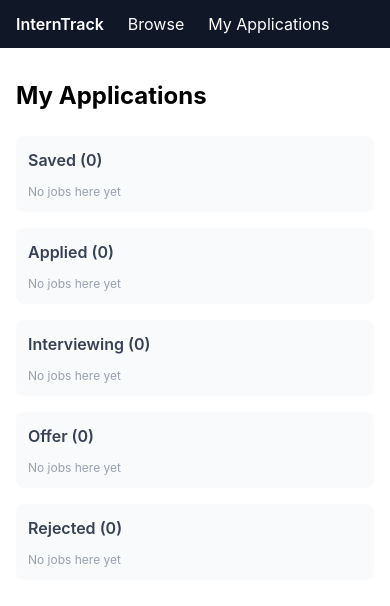
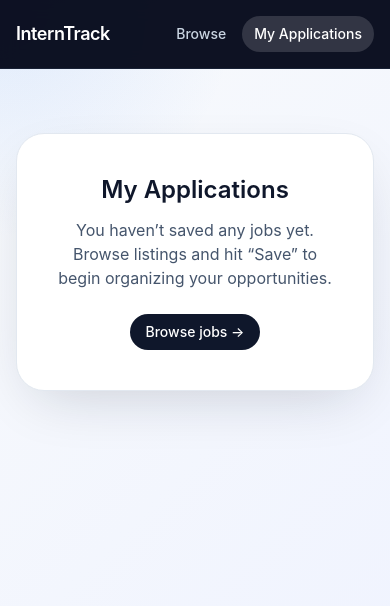
Before and after one commit to MS-Ihsaan/intern-tracker, a React (Vite) app: page /tracker in a window 390 px wide. Shown: the top 606 px of the page. Built offline with nearby package versions, Linux system fonts and the light colour scheme.

Commit message:
Add empty states, mobile scroll layout, and accessibility improvements

```diff
--- a/package.json
+++ b/package.json
@@ -13,7 +13,8 @@
     "@tailwindcss/vite": "^4.3.2",
     "axios": "^1.18.1",
     "react": "^19.2.7",
-    "react-dom": "^19.2.7"
+    "react-dom": "^19.2.7",
+    "react-router-dom": "^7.18.1"
   },
   "devDependencies": {
     "@eslint/js": "^10.0.1",
--- a/src/App.jsx
+++ b/src/App.jsx
@@ -1,20 +1,40 @@
-import { BrowserRouter, Routes, Route, Link } from "react-router-dom";
+import { BrowserRouter, NavLink, Route, Routes, Link } from "react-router-dom";
 import Home from "./pages/Home";
 import Tracker from "./pages/Tracker";
+
+const navLinkClasses = ({ isActive }) =>
+  `rounded-full px-3 py-2 text-sm font-medium transition ${
+    isActive
+      ? "bg-white/15 text-white"
+      : "text-slate-300 hover:bg-white/10 hover:text-white"
+  }`;
 
 export default function App() {
   return (
     <BrowserRouter>
-      <nav className="bg-gray-900 text-white px-4 py-3 flex gap-6">
-        <Link to="/" className="font-semibold">InternTrack</Link>
-        <Link to="/">Browse</Link>
-        <Link to="/tracker">My Applications</Link>
+      <nav className="sticky top-0 z-50 border-b border-slate-800/70 bg-slate-950/95 backdrop-blur">
+        <div className="mx-auto flex max-w-6xl items-center justify-between px-4 py-4 sm:px-6 lg:px-8">
+          <Link to="/" className="text-lg font-semibold tracking-tight text-white">
+            InternTrack
+          </Link>
+
+          <div className="flex items-center gap-1 sm:gap-2">
+            <NavLink to="/" className={navLinkClasses}>
+              Browse
+            </NavLink>
+            <NavLink to="/tracker" className={navLinkClasses}>
+              My Applications
+            </NavLink>
+          </div>
+        </div>
       </nav>
 
-      <Routes>
-        <Route path="/" element={<Home />} />
-        <Route path="/tracker" element={<Tracker />} />
-      </Routes>
+      <main className="min-h-screen">
+        <Routes>
+          <Route path="/" element={<Home />} />
+          <Route path="/tracker" element={<Tracker />} />
+        </Routes>
+      </main>
     </BrowserRouter>
   );
 }
--- a/src/components/JobCard.jsx
+++ b/src/components/JobCard.jsx
@@ -2,43 +2,53 @@
 
 export default function JobCard({ job, onSave, searchTerm }) {
   return (
-    <div className="border rounded-lg p-4 shadow-sm hover:shadow-md transition bg-white flex flex-col gap-2">
+    <div className="group flex h-full flex-col rounded-[22px] border border-slate-200 bg-white p-5 shadow-sm transition duration-200 hover:-translate-y-1 hover:shadow-xl">
+      <div className="flex items-start justify-between gap-3">
         <div className="flex items-center gap-3">
+          <div className="flex h-11 w-11 items-center justify-center overflow-hidden rounded-xl border border-slate-200 bg-slate-50">
             <img
               src={job.company_logo}
               alt={`${job.company_name} logo`}
-          className="w-10 h-10 object-contain rounded"
+              className="h-8 w-8 object-contain"
               onError={(e) => (e.target.style.display = "none")}
             />
+          </div>
           <div>
-          <h3 className="font-semibold text-gray-900">
+            <h3 className="font-semibold text-slate-900">
               <HighlightText text={job.title} term={searchTerm} />
             </h3>
-          <p className="text-sm text-gray-500">{job.company_name}</p>
+            <p className="text-sm text-slate-500">{job.company_name}</p>
           </div>
         </div>
 
-      <div className="flex flex-wrap gap-2 mt-2">
-        <span className="text-xs bg-gray-100 text-gray-700 px-2 py-1 rounded">
+        {job.remote && (
+          <span className="rounded-full bg-emerald-50 px-2.5 py-1 text-[11px] font-semibold uppercase tracking-wide text-emerald-700">
+            Remote
+          </span>
+        )}
+      </div>
+
+      <div className="mt-4 flex flex-wrap gap-2">
+        <span className="rounded-full bg-slate-100 px-2.5 py-1 text-xs font-medium text-slate-700">
           {job.candidate_required_location}
         </span>
-        <span className="text-xs bg-blue-100 text-blue-700 px-2 py-1 rounded">
+        <span className="rounded-full bg-blue-50 px-2.5 py-1 text-xs font-medium text-blue-700">
           {job.category}
         </span>
       </div>
 
-      <div className="flex justify-between items-center mt-3">
+      <div className="mt-5 flex items-center justify-between pt-2">
         <a
           href={job.url}
           target="_blank"
           rel="noreferrer"
-          className="text-sm text-blue-600 hover:underline"
+          className="text-sm font-medium text-blue-600 transition hover:text-blue-700"
         >
           View listing →
         </a>
         <button
           onClick={() => onSave(job)}
-          className="text-sm bg-gray-900 text-white px-3 py-1 rounded hover:bg-gray-700"
+          className="rounded-full bg-slate-900 px-3.5 py-2 text-sm font-medium text-white transition hover:bg-slate-700"
         >
           Save
         </button>
--- a/src/components/JobList.jsx
+++ b/src/components/JobList.jsx
@@ -2,27 +2,34 @@
 
 export default function JobList({ jobs, loading, error, onSave, searchTerm }) {
   if (loading) {
-    return <p className="text-center text-gray-500 py-8">Loading jobs...</p>;
+    return (
+      <div className="rounded-[24px] border border-slate-200 bg-white p-8 text-center shadow-sm">
+        <p className="text-lg font-medium text-slate-700">Loading opportunities...</p>
+        <p className="mt-2 text-sm text-slate-500">Please wait while we gather the latest listings.</p>
+      </div>
+    );
   }
 
   if (error) {
     return (
-      <p className="text-center text-red-500 py-8">
-        Couldn't load jobs: {error}
-      </p>
+      <div className="rounded-[24px] border border-red-200 bg-red-50 p-8 text-center shadow-sm">
+        <p className="text-lg font-medium text-red-700">We couldn’t load the listings</p>
+        <p className="mt-2 text-sm text-red-600">{error}</p>
+      </div>
     );
   }
 
   if (jobs.length === 0) {
     return (
-      <p className="text-center text-gray-500 py-8">
-        No listings found. Try a different search.
-      </p>
+      <div className="rounded-[24px] border border-dashed border-slate-300 bg-white/70 p-10 text-center shadow-sm">
+        <p className="text-lg font-medium text-slate-700">No listings found</p>
+        <p className="mt-2 text-sm text-slate-500">Try adjusting your search or filters.</p>
+      </div>
     );
   }
 
   return (
-    <div className="grid grid-cols-1 sm:grid-cols-2 lg:grid-cols-3 gap-4">
+    <div className="grid gap-4 sm:grid-cols-2 xl:grid-cols-3">
       {jobs.map((job) => (
         <JobCard key={job.id} job={job} onSave={onSave} searchTerm={searchTerm} />
       ))}
--- a/src/index.css
+++ b/src/index.css
@@ -1 +1,40 @@
 @import "tailwindcss";
+
+:root {
+  color-scheme: light;
+  font-family: Inter, "Segoe UI", Roboto, Helvetica, Arial, sans-serif;
+  line-height: 1.5;
+  font-weight: 400;
+  color: #0f172a;
+  background-color: #f8fafc;
+  font-synthesis: none;
+  text-rendering: optimizeLegibility;
+  -webkit-font-smoothing: antialiased;
+  -moz-osx-font-smoothing: grayscale;
+}
+
+* {
+  box-sizing: border-box;
+}
+
+html {
+  scroll-behavior: smooth;
+}
+
+body {
+  margin: 0;
+  min-height: 100vh;
+  background:
+    radial-gradient(circle at top left, rgba(59, 130, 246, 0.13), transparent 24%),
+    linear-gradient(135deg, #f8fafc 0%, #eef2ff 100%);
+  color: #0f172a;
+}
+
+#root {
+  min-height: 100vh;
+}
+
+::selection {
+  background: rgba(59, 130, 246, 0.25);
+  color: #0f172a;
+}
--- a/src/pages/Tracker.jsx
+++ b/src/pages/Tracker.jsx
@@ -1,36 +1,61 @@
 import { useApplications } from "../context/ApplicationsContext";
+import { Link } from "react-router-dom";
 
 const STATUSES = ["Saved", "Applied", "Interviewing", "Offer", "Rejected"];
 
 export default function Tracker() {
   const { applications, updateStatus, removeApplication } = useApplications();
 
+  if (applications.length === 0) {
+    return (
+      <div className="mx-auto flex max-w-6xl flex-col items-center px-4 py-16 text-center sm:px-6 lg:px-8">
+        <div className="max-w-xl rounded-[28px] border border-slate-200 bg-white p-10 shadow-[0_20px_60px_-20px_rgba(15,23,42,0.2)]">
+          <h1 className="text-2xl font-semibold text-slate-900">My Applications</h1>
+          <p className="mt-3 text-slate-600">
+            You haven’t saved any jobs yet. Browse listings and hit “Save” to begin organizing your opportunities.
+          </p>
+          <Link
+            to="/"
+            className="mt-6 inline-flex rounded-full bg-slate-900 px-4 py-2 text-sm font-medium text-white transition hover:bg-slate-700"
+          >
+            Browse jobs →
+          </Link>
+        </div>
+      </div>
+    );
+  }
+
   return (
-    <div className="max-w-6xl mx-auto px-4 py-8">
-      <h1 className="text-2xl font-bold mb-6">My Applications</h1>
+    <div className="mx-auto max-w-6xl px-4 py-8 sm:px-6 lg:px-8">
+      <div className="mb-6 rounded-[24px] border border-slate-200 bg-white/80 p-6 shadow-sm backdrop-blur">
+        <h1 className="text-2xl font-semibold tracking-tight text-slate-900">My Applications</h1>
+        <p className="mt-2 text-sm text-slate-600">
+          Keep every opportunity moving with a clear, polished pipeline.
+        </p>
+      </div>
 
-      <div className="grid grid-cols-1 sm:grid-cols-3 lg:grid-cols-5 gap-4">
+      <div className="grid gap-4 xl:grid-cols-5 lg:grid-cols-3 md:grid-cols-2">
         {STATUSES.map((status) => {
           const jobsInStatus = applications.filter((app) => app.status === status);
           return (
-            <div key={status} className="bg-gray-50 rounded-lg p-3">
-              <h2 className="font-semibold text-gray-700 mb-3">
-                {status} ({jobsInStatus.length})
-              </h2>
+            <div key={status} className="rounded-[24px] border border-slate-200 bg-white p-4 shadow-sm">
+              <div className="mb-3 flex items-center justify-between">
+                <h2 className="font-semibold text-slate-800">{status}</h2>
+                <span className="rounded-full bg-slate-100 px-2.5 py-1 text-xs font-medium text-slate-600">
+                  {jobsInStatus.length}
+                </span>
+              </div>
 
               <div className="flex flex-col gap-2">
                 {jobsInStatus.map((app) => (
-                  <div
-                    key={app.id}
-                    className="bg-white border rounded p-3 shadow-sm text-sm"
-                  >
-                    <p className="font-medium text-gray-900">{app.title}</p>
-                    <p className="text-gray-500">{app.company}</p>
+                  <div key={app.id} className="rounded-2xl border border-slate-200 bg-slate-50 p-3 text-sm">
+                    <p className="font-medium text-slate-900">{app.title}</p>
+                    <p className="mt-1 text-slate-500">{app.company}</p>
 
                     <select
                       value={app.status}
                       onChange={(e) => updateStatus(app.id, e.target.value)}
-                      className="mt-2 w-full border rounded text-xs p-1"
+                      className="mt-3 w-full rounded-xl border border-slate-200 bg-white px-2 py-2 text-xs outline-none focus:border-blue-500 focus:ring-2 focus:ring-blue-100"
                     >
                       {STATUSES.map((s) => (
                         <option key={s} value={s}>
@@ -41,7 +66,7 @@
 
                     <button
                       onClick={() => removeApplication(app.id)}
-                      className="mt-2 text-xs text-red-500 hover:underline"
+                      className="mt-2 text-xs font-medium text-red-500 transition hover:text-red-600"
                     >
                       Remove
                     </button>
@@ -49,7 +74,9 @@
                 ))}
 
                 {jobsInStatus.length === 0 && (
-                  <p className="text-xs text-gray-400">No jobs here yet</p>
+                  <p className="rounded-xl border border-dashed border-slate-200 bg-slate-50 px-3 py-4 text-center text-xs text-slate-400">
+                    No jobs here yet
+                  </p>
                 )}
               </div>
             </div>
```
Also changed, not shown: src/pages/Home.jsx (+56 -8 lines), src/components/ApplicationBoard.jsx (deleted), src/components/FilterBar.jsx (deleted), src/components/SearchBar.jsx (deleted), src/context/ApplicationsContext,.jsx (deleted), 2 other files (tests, documents, lock files or other folders). Lines whose indentation alone changed are shown as unchanged.
